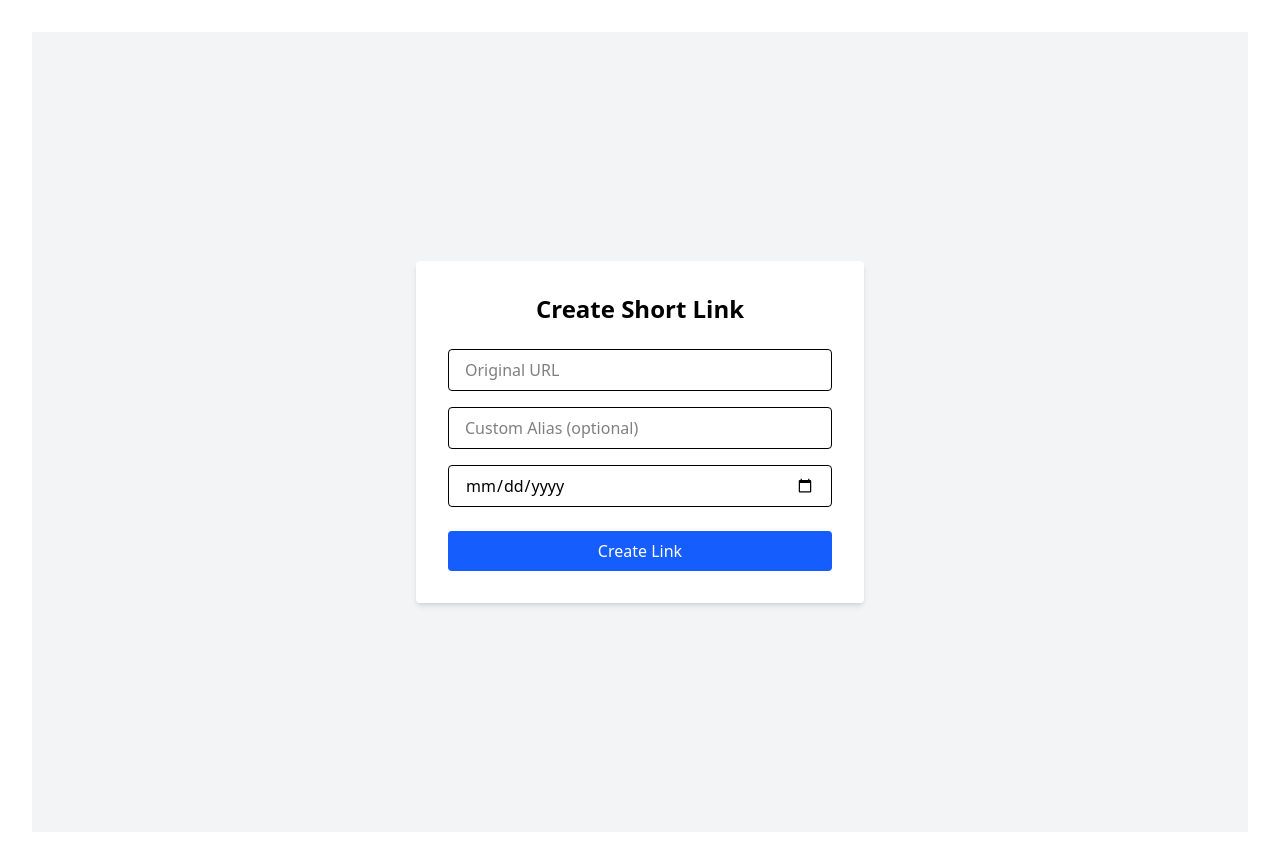
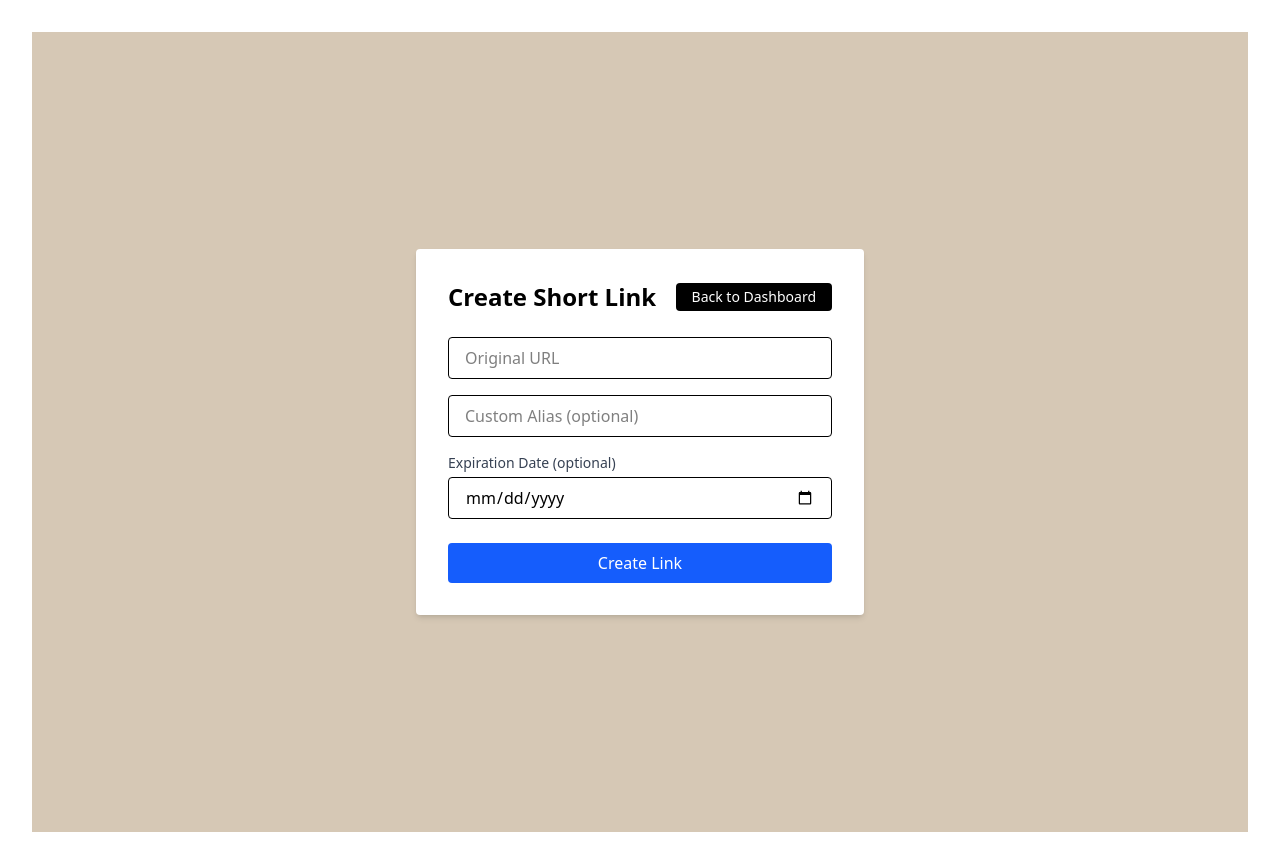
Before and after one commit to achiveIt/url-Shortner, a React (Vite) app in the folder client/: page /create in a window 1280 px wide. Built offline with nearby package versions, Linux system fonts and the light colour scheme.

Commit message:
refactor: add HOME button (#24)

```diff
--- a/client/src/pages/Analytics.jsx
+++ b/client/src/pages/Analytics.jsx
@@ -1,10 +1,12 @@
 import { useEffect, useState } from 'react';
 import AnalyticsChart from '../components/AnalyticsChart';
 import { SERVER_BASE_URL } from '../../constants';
+import { useNavigate } from 'react-router-dom';
 
 export default function Analytics() {
     const [analyticsData, setAnalyticsData] = useState([]);
     const [selectedLinkId, setSelectedLinkId] = useState(null);
+    const navigate = useNavigate();
 
     useEffect(() => {
         const fetchAnalytics = async () => {
@@ -30,7 +32,15 @@ export default function Analytics() {
 
     return (
       <div className="p-6">
-        <h1 className="text-2xl font-bold mb-4">Analytics</h1>
+        <div className="flex justify-between items-center mb-4">
+              <h1 className="text-2xl font-bold">Analytics</h1>
+              <button
+                  onClick={() => navigate('/dashboard')}
+                  className="bg-black text-white px-4 py-2 rounded hover:bg-gray-800"
+              >
+                  Back to Dashboard
+              </button>
+          </div>
 
         <select value={selectedLinkId || ''} onChange={e => setSelectedLinkId(e.target.value)} className="mb-6 p-2 border rounded">
             {uniqueLinkData.map(item => (
--- a/client/src/pages/CreateLink.jsx
+++ b/client/src/pages/CreateLink.jsx
@@ -46,12 +46,22 @@ export default function CreateLink() {
     };
 
     return (
-        <div className="flex items-center justify-center min-h-screen bg-gray-100">
-            <form onSubmit={handleCreate} className="bg-white p-8 rounded shadow-md w-full max-w-md">
-                <h2 className="text-2xl font-bold mb-6 text-center">Create Short Link</h2>
+        <div className="flex flex-col items-center justify-center min-h-screen bg-[rgb(214,200,181)] p-6">
+            <div className="w-full max-w-md bg-white p-8 rounded shadow-md">
+                <div className="flex justify-between items-center mb-6">
+                    <h2 className="text-2xl font-bold">Create Short Link</h2>
+                    <button
+                        onClick={() => navigate('/dashboard')}
+                        className="bg-black text-white px-4 py-1 rounded hover:bg-gray-800 text-sm"
+                    >
+                        Back to Dashboard
+                    </button>
+                </div>
+
                 {error && <p className="text-red-500 text-sm mb-4">{error}</p>}
                 {success && <p className="text-green-500 text-sm mb-4">{success}</p>}
 
+                <form onSubmit={handleCreate}>
                     <input
                         type="url"
                         placeholder="Original URL"
@@ -69,15 +79,21 @@ export default function CreateLink() {
                         className="w-full px-4 py-2 mb-4 border rounded"
                     />
 
+                    <div className="mb-6">
+                        <label className="block mb-1 text-sm text-gray-700 text-left">Expiration Date (optional)</label>
                         <input
                             type="date"
                             value={expirationDate}
                             onChange={(e) => setExpirationDate(e.target.value)}
-                    className="w-full px-4 py-2 mb-6 border rounded"
+                            className="w-full px-4 py-2 border rounded"
                         />
+                    </div>
 
-                <button type="submit" className="w-full bg-blue-600 text-white py-2 rounded hover:bg-blue-700"> Create Link </button>
+                    <button type="submit" className="w-full bg-blue-600 text-white py-2 rounded hover:bg-blue-700">
+                        Create Link
+                    </button>
                 </form>
+            </div>
         </div>
     );
 }
--- a/client/src/pages/Dashboard.jsx
+++ b/client/src/pages/Dashboard.jsx
@@ -26,7 +26,6 @@ export default function Dashboard() {
     const [loadingQr, setLoadingQr] = useState(false);
     const [error, setError] = useState(null);
 
-    useEffect(() => {
     const fetchLinks = async () => {
         try {
             const queryParams = new URLSearchParams({
@@ -60,11 +59,11 @@ export default function Dashboard() {
         }
     };
 
+    useEffect(() => {
         const debouncedFetch = debounce(fetchLinks, 300);
         debouncedFetch();
-
         return () => debouncedFetch.cancel();
-    }, [dispatch, page, searchTerm]);
+    }, [page, searchTerm]);
 
     const openQrModal = async (shortCode) => {
         setLoadingQr(true);
@@ -119,7 +118,7 @@ export default function Dashboard() {
             <div className="overflow-x-auto rounded-lg shadow-md">
                 <table className="w-full table-auto bg-white border border-gray-200">
                     <thead>
-                        <tr className="bg-white text-gray-800 text-center"> {/* match table row background */}
+                        <tr className="bg-white text-gray-800 text-center">
                             <th className="p-3 border">Original URL</th>
                             <th className="p-3 border">Short URL</th>
                             <th className="p-3 border">Clicks</th>
@@ -132,14 +131,14 @@ export default function Dashboard() {
                         {links.map((link) => (
                             <tr key={link._id} className="text-center bg-white hover:bg-gray-100 transition">
                                 <td className="p-3 border break-all">{link.originalUrl}</td>
-                                <td className="p-3 border text-blue-600 underline">
-                                    <a
-                                        href={`${SERVER_BASE_URL}/${link.shortCode}`}
-                                        target="_blank"
-                                        rel="noopener noreferrer"
-                                    >
+                                <td className="p-3 border text-blue-600 underline cursor-pointer"
+                                    onClick={() => {
+                                        window.open(`${SERVER_BASE_URL}/${link.shortCode}`, '_blank');
+                                        setTimeout(() => {
+                                            fetchLinks();
+                                        }, 1000);
+                                    }}>
                                     /{link.shortCode}
-                                    </a>
                                 </td>
                                 <td className="p-3 border">{link.totalClicks}</td>
                                 <td className="p-3 border">{new Date(link.createdAt).toLocaleDateString()}</td>
```
Lines whose indentation alone changed are shown as unchanged.
